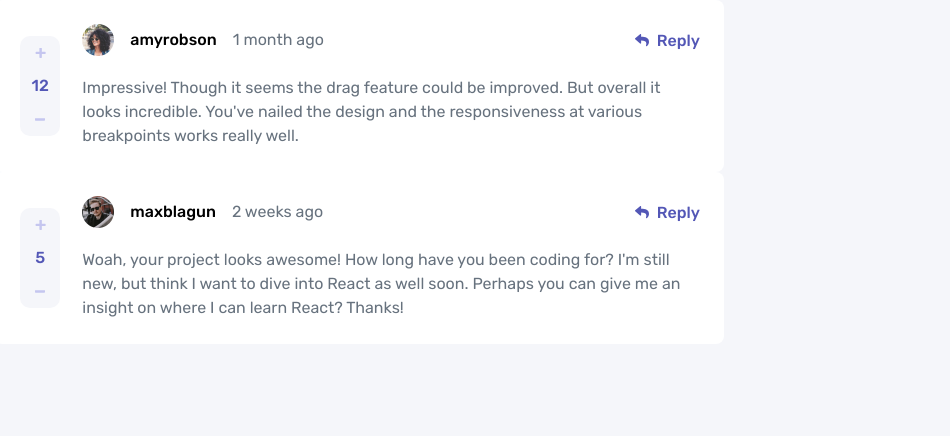
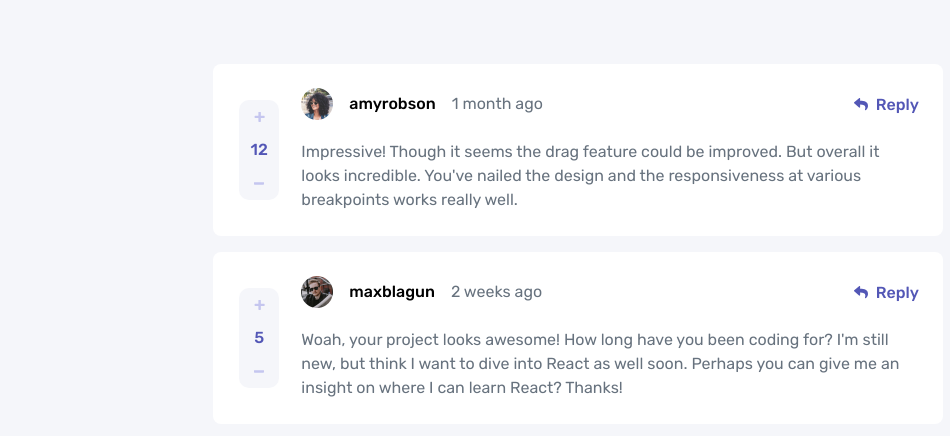
Before and after one commit to MariusHor/interactive-comments-section, a Vue app: page / in a window 1280 px wide. Shown: the top 436 px of the page, without its empty margins (62-1012 px from the left). Built offline with nearby package versions, Linux system fonts and the light colour scheme.

Commit message:
created the CommentsList component that now holds the logic for rendering the comments as a CommentCard each. I've also started using Vuex to better manage state instead of just fetching the initial comments from the data.json file

```diff
--- a/package.json
+++ b/package.json
@@ -10,7 +10,9 @@
     "format": "prettier --write src/"
   },
   "dependencies": {
-    "vue": "^3.3.4"
+    "@vueuse/core": "^10.3.0",
+    "vue": "^3.3.4",
+    "vuex": "^4.0.2"
   },
   "devDependencies": {
     "@rushstack/eslint-patch": "^1.3.2",
--- a/src/App.vue
+++ b/src/App.vue
@@ -1,23 +1,9 @@
 <script setup>
-import { ref, onMounted } from 'vue'
-import CommentCard from './components/CommentCard.vue'
-
-const comments = ref([])
-const currentUser = ref(null)
-
-onMounted(() => {
-  fetch('data.json').then(response => response.json())
-    .then((data) => {
-      comments.value = data.comments
-      currentUser.value = data.currentUser
-    });
-})
+import CommentsList from './components/CommentsList.vue'
 </script>
 
 <template>
-  <ul>
-    <CommentCard v-for="comment in comments" :key="comment.id" :comment="comment" />
-  </ul>
+  <CommentsList />
 </template>
 
 <style scoped></style>
--- a/src/assets/base.css
+++ b/src/assets/base.css
@@ -28,6 +28,7 @@
 *::after {
   box-sizing: border-box;
   margin: 0;
+  padding: 0;
 }
 
 body {
@@ -48,7 +49,6 @@ button {
   font-family: inherit;
   font-size: inherit;
   font-weight: inherit;
-  padding: 0;
 }
 
 @media screen and (min-width: 756px) {
--- a/src/components/CommentCard.vue
+++ b/src/components/CommentCard.vue
@@ -18,7 +18,7 @@ defineProps({
         <p class="comment-card__content text-pale">
             {{ comment.content }}
         </p>
-        <LikesCounter :score="comment.score" />
+        <LikesCounter :score="comment.score" :commentId="comment.id" />
         <ReplyButton />
     </div>
 </template>
--- /dev/null
+++ b/src/components/CommentsList.vue
@@ -0,0 +1,29 @@
+<script setup>
+import { computed } from 'vue'
+import { useStore } from 'vuex'
+import CommentCard from './CommentCard.vue'
+
+const store = useStore()
+const comments = computed(() => store.state.comments)
+
+</script>
+
+<template>
+    <ul class="comments-list">
+        <CommentCard v-for="comment in comments" :key="comment.id" :comment="comment" />
+    </ul>
+</template>
+
+<style scoped lang="sass">
+.comments-list
+    display: flex
+    flex-direction: column
+    justify-content: center
+    align-items: center
+    padding-top: 2rem
+    gap: 1rem
+    width: 100%
+    @media screen and (min-width: 756px)
+        padding-top: 4rem
+
+</style>
--- a/src/components/LikesCounter.vue
+++ b/src/components/LikesCounter.vue
@@ -1,16 +1,30 @@
 <script setup>
-defineProps({
-    score: Number
+import { useStore } from 'vuex'
+
+const props = defineProps({
+    score: Number,
+    commentId: Number
 })
+
+const store = useStore()
+
+function incrementLikes() {
+    store.commit('comments/incrementLikes', props.commentId)
+}
+
+function decrementLikes() {
+    store.commit('comments/decrementLikes', props.commentId)
+}
+
 </script>
 
 <template>
     <div class="likes-counter">
-        <button>
+        <button @click="incrementLikes">
             <img src="/images/icon-plus.svg" alt="">
         </button>
         <span>{{ score }}</span>
-        <button class="button-minus">
+        <button @click="decrementLikes">
             <img src="/images/icon-minus.svg" alt="">
         </button>
     </div>
--- a/src/main.js
+++ b/src/main.js
@@ -2,5 +2,7 @@ import './assets/main.css'
 
 import { createApp } from 'vue'
 import App from './App.vue'
+import store from './store'
 
-createApp(App).mount('#app')
+const app = createApp(App)
+app.use(store).mount('#app')
--- /dev/null
+++ b/src/store/index.js
@@ -0,0 +1,10 @@
+import { createStore } from 'vuex'
+import comments from './modules/comments'
+import currentUser from './modules/currentUser'
+
+export default createStore({
+  modules: {
+    comments,
+    currentUser
+  }
+})
--- /dev/null
+++ b/src/store/modules/comments.js
@@ -0,0 +1,85 @@
+const state = [
+  {
+    id: 1,
+    content:
+      "Impressive! Though it seems the drag feature could be improved. But overall it looks incredible. You've nailed the design and the responsiveness at various breakpoints works really well.",
+    createdAt: '1 month ago',
+    score: 12,
+    user: {
+      image: {
+        png: '/images/avatars/image-amyrobson.png',
+        webp: '/images/avatars/image-amyrobson.webp'
+      },
+      username: 'amyrobson'
+    },
+    replies: []
+  },
+  {
+    id: 2,
+    content:
+      "Woah, your project looks awesome! How long have you been coding for? I'm still new, but think I want to dive into React as well soon. Perhaps you can give me an insight on where I can learn React? Thanks!",
+    createdAt: '2 weeks ago',
+    score: 5,
+    user: {
+      image: {
+        png: '/images/avatars/image-maxblagun.png',
+        webp: '/images/avatars/image-maxblagun.webp'
+      },
+      username: 'maxblagun'
+    },
+    replies: [
+      {
+        id: 3,
+        content:
+          "If you're still new, I'd recommend focusing on the fundamentals of HTML, CSS, and JS before considering React. It's very tempting to jump ahead but lay a solid foundation first.",
+        createdAt: '1 week ago',
+        score: 4,
+        replyingTo: 'maxblagun',
+        user: {
+          image: {
+            png: '/images/avatars/image-ramsesmiron.png',
+            webp: '/images/avatars/image-ramsesmiron.webp'
+          },
+          username: 'ramsesmiron'
+        }
+      },
+      {
+        id: 4,
+        content:
+          "I couldn't agree more with this. Everything moves so fast and it always seems like everyone knows the newest library/framework. But the fundamentals are what stay constant.",
+        createdAt: '2 days ago',
+        score: 2,
+        replyingTo: 'ramsesmiron',
+        user: {
+          image: {
+            png: './images/avatars/image-juliusomo.png',
+            webp: './images/avatars/image-juliusomo.webp'
+          },
+          username: 'juliusomo'
+        }
+      }
+    ]
+  }
+]
+
+const getters = {}
+
+const mutations = {
+  incrementLikes(state, commentId) {
+    state = state.map((comment) =>
+      comment.id === commentId ? { ...comment, score: comment.score++ } : comment
+    )
+  },
+  decrementLikes(state, commentId) {
+    state = state.map((comment) =>
+      comment.id === commentId ? { ...comment, score: comment.score-- } : comment
+    )
+  }
+}
+
+export default {
+  namespaced: true,
+  state,
+  getters,
+  mutations
+}
--- /dev/null
+++ b/src/store/modules/currentUser.js
@@ -0,0 +1,12 @@
+const state = {
+  image: {
+    png: '/images/avatars/image-juliusomo.png',
+    webp: '/images/avatars/image-juliusomo.webp'
+  },
+  username: 'juliusomo'
+}
+
+export default {
+  namespaced: true,
+  state
+}
```
Also changed, not shown: 1 other file (tests, documents, lock files or other folders).
